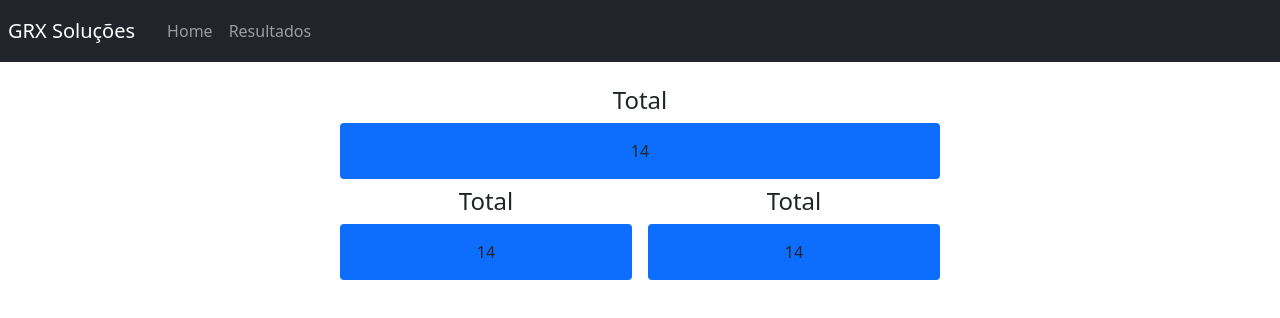
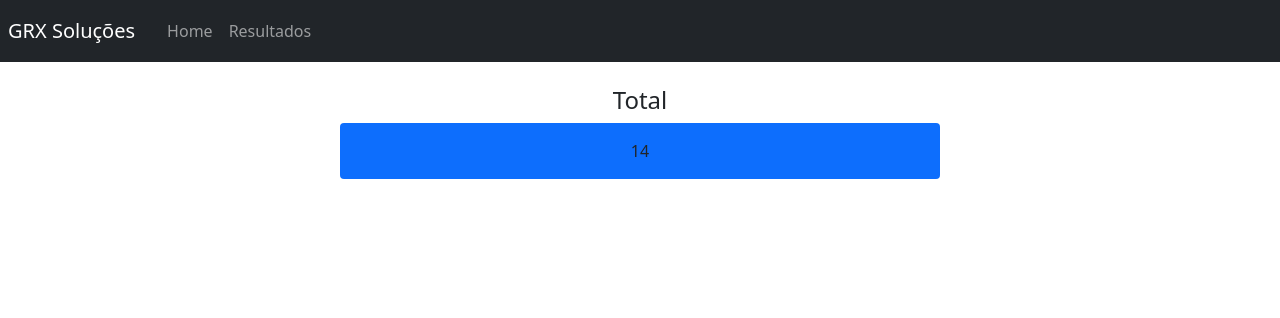
Before and after one commit to LeomarLinhares/desafio-coleta-grx, a plain HTML site: page results.html in a window 1280 px wide. Drawn offline with nearby package versions, Linux system fonts and the light colour scheme.

Commit message:
:construction: feat: prepare HTML structure to receive the renders

```diff
--- a/results.html
+++ b/results.html
@@ -27,29 +27,20 @@
     </nav>
   </header>
 
-  <main class="mt-4 w-100">
+  <main class="mt-4 w-100" id="resultsContainer">
 
-    <div class="container w-50">
+    <div class="container w-50" id="totalResultsContainer">
       <div class="col">
         <h4 class="text-center">Total</h4>
         <div class="bg-primary text-center m-2 p-3 rounded">14</div>
       </div>
     </div>
 
-    <div class="container w-50 d-flex">
-      <div class="col">
-        <h4 class="text-center">Total</h4>
-        <div class="bg-primary text-center m-2 p-3 rounded">14</div>
-      </div>
-      <div class="col">
-        <h4 class="text-center">Total</h4>
-        <div class="bg-primary text-center m-2 p-3 rounded">14</div>
-      </div>
-    </div>
+    <!-- partialResultsContainer será gerado aqui -->
 
   </main>
 
   <script src="https://cdn.jsdelivr.net/npm/bootstrap@5.1.3/dist/js/bootstrap.bundle.min.js" integrity="sha384-ka7Sk0Gln4gmtz2MlQnikT1wXgYsOg+OMhuP+IlRH9sENBO0LRn5q+8nbTov4+1p" crossorigin="anonymous"></script>
-  <script src="./js/results.js"></script>
+  <script type="module" src="./js/results.js"></script>
 </body>
 </html>
```
